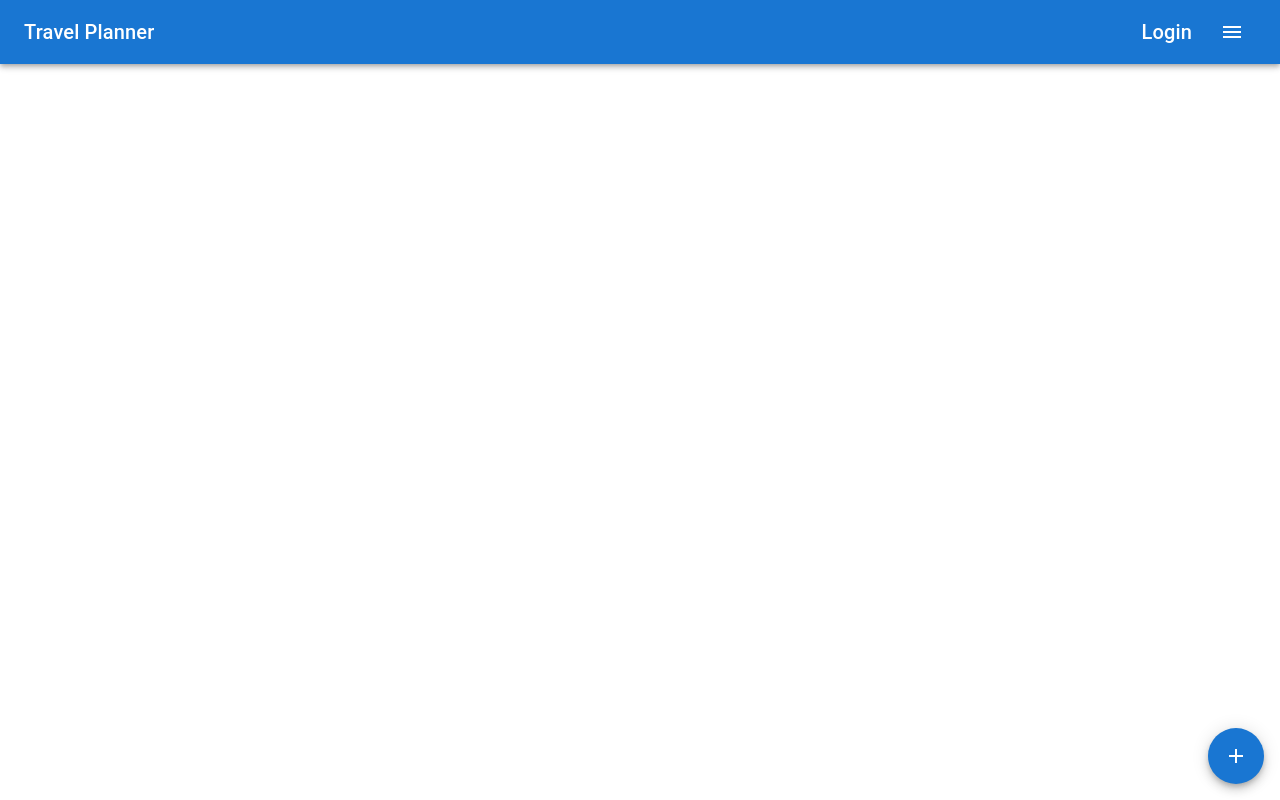
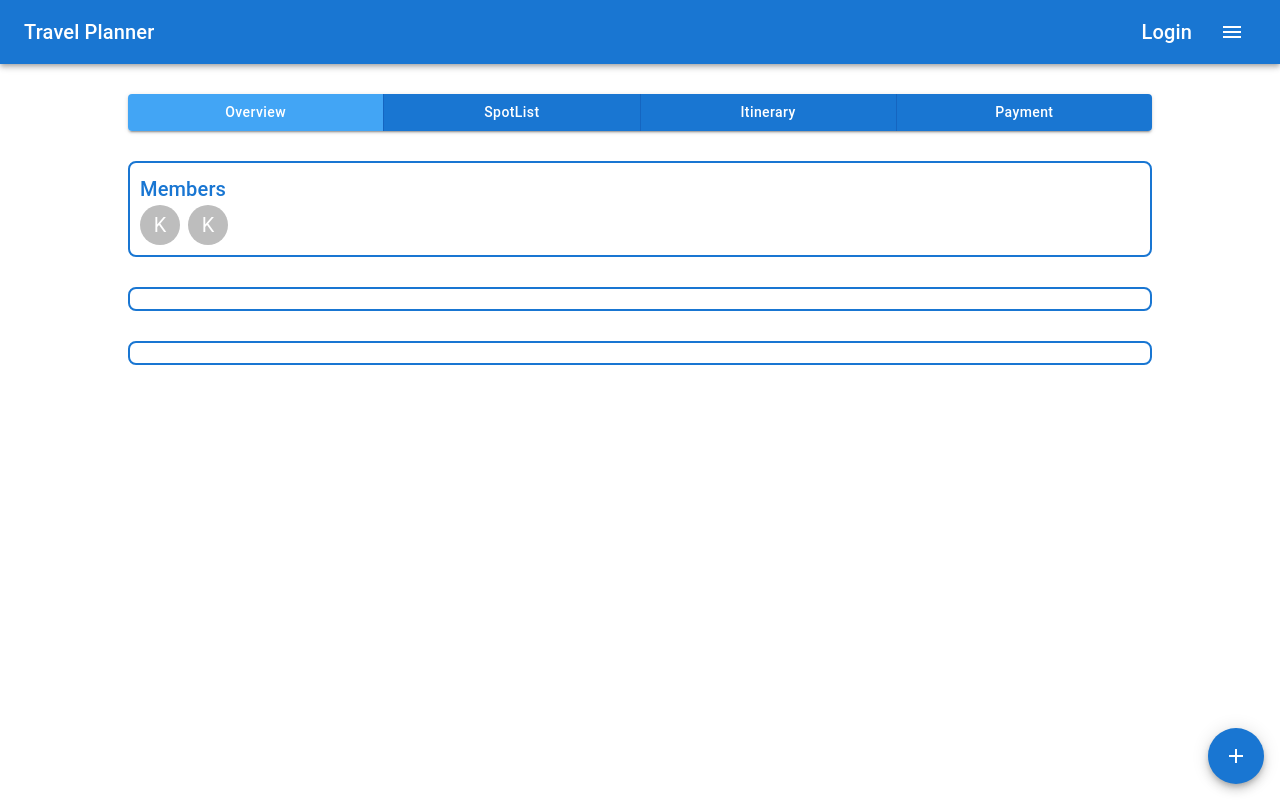
Before and after one commit to kanade2001/TravelPlanner, a React (Create React App) app in the folder frontend/: page /plan in a window 1280 px wide. Built offline with nearby package versions, Linux system fonts and the light colour scheme.

Commit message:
add  MemberBox

```diff
--- a/frontend/src/routes/Plan.jsx
+++ b/frontend/src/routes/Plan.jsx
@@ -1,12 +1,34 @@
 import React from 'react';
 import '../App.css';
 import Header from '../components/Header.tsx';
+import Overview from './Plan/Overview.jsx';
 import { SpeedDial } from '@mui/material';
 import { SpeedDialAction } from '@mui/material';
 import { SpeedDialIcon } from '@mui/material';
 import { Room, RestaurantMenu, Flight } from '@mui/icons-material';
+import Box from '@mui/material/Box';
+import Button from '@mui/material/Button';
+import Switch from '@mui/material/Switch';
+import { FormControlLabel } from '@mui/material';
+import ButtonGroup from '@mui/material/ButtonGroup';
+import { ThemeProvider, createTheme } from '@mui/material/styles';
+
+const theme = createTheme();
+
+const viewList = [
+  { name: 'Overview'},
+  { name: 'SpotList'},
+  { name: 'Itinerary'},
+  { name: 'Payment'},
+];
 
 function Plan() {
+  const [selectedView, setSelectedView] = React.useState('Overview');
+
+  const handleSetSelectedView = (value) => {
+    setSelectedView(value);
+  }
+
   const actions = [
     { icon: <Flight />, name: 'Transfer' },
     { icon: <RestaurantMenu />, name: 'Restaurant' },
@@ -14,8 +36,24 @@ function Plan() {
   ];
 
   return (
-    <div className="App">
+    <ThemeProvider theme={theme}>
       <Header />{ }
+      <Box width="80%" margin="auto" marginTop="30px">
+        <ButtonGroup variant="contained" aira-label="View" sx={{ width: "100%" }}>
+          {viewList.map((view) => (
+            <Button
+              sx={{ textTransform: 'none', flex: 1, backgroundColor: selectedView === view.name ? 'primary.light' : 'primary' }}
+              value={view.name}
+              onClick={() => handleSetSelectedView(view.name)}
+            >{view.name}</Button>
+          ))}
+        </ButtonGroup>
+        {selectedView === 'Overview' ? <Overview /> : ""}
+        {selectedView === 'SpotList' ? "SpotList" : ""}
+        {selectedView === 'Itinerary' ? "Itinerary" : ""}
+        {selectedView === 'Payment' ? "Payment" : ""}
+      </Box>
+
       <SpeedDial
         ariaLabel="SpeedDial basic example"
         sx={{ position: 'absolute', bottom: 16, right: 16 }}
@@ -29,7 +67,7 @@ function Plan() {
           />
         ))}
       </SpeedDial>
-    </div>
+    </ThemeProvider>
   );
 }
 
--- /dev/null
+++ b/frontend/src/routes/Plan/Overview.jsx
@@ -0,0 +1,36 @@
+import React from 'react';
+import { SpeedDial, Typography } from '@mui/material';
+import { SpeedDialAction } from '@mui/material';
+import { SpeedDialIcon } from '@mui/material';
+import { Room, RestaurantMenu, Flight } from '@mui/icons-material';
+import Box from '@mui/material/Box';
+import Button from '@mui/material/Button';
+import Switch from '@mui/material/Switch';
+import { FormControlLabel } from '@mui/material';
+import ButtonGroup from '@mui/material/ButtonGroup';
+import Avatar from '@mui/material/Avatar';
+import Stack from '@mui/material/Stack';
+
+import { ThemeProvider, createTheme } from '@mui/material/styles';
+
+const theme = createTheme();
+
+function Overview() {
+  return (
+    <ThemeProvider theme={theme}>
+      <Box marginTop="30px" padding="10px" sx={{ border: 2, borderColor: "primary.main", borderRadius: 2 }}>
+        <Typography variant="h6" color="primary.main" sx={{ textAlign: "left"}}>
+          Members
+        </Typography>
+        <Stack direction="row" spacing={1}>
+          <Avatar>K</Avatar>
+          <Avatar>K</Avatar>
+        </Stack>
+      </Box>
+      <Box marginTop="30px" padding="10px" sx={{ border: 2, borderColor: "primary.main", borderRadius: 2}}></Box>
+      <Box marginTop="30px" padding="10px" sx={{ border: 2, borderColor: "primary.main", borderRadius: 2}}></Box>
+    </ThemeProvider>
+  );
+}
+
+export default Overview;
```
